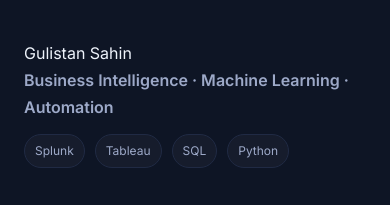
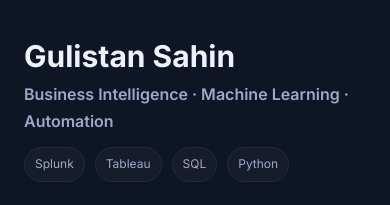
Before and after one commit to gulistansahin/gulistansahin.github.io, a plain HTML site: page index.html in a window 390 px wide. Shown: the top 205 px of the page. Drawn offline with Linux system fonts and the light colour scheme.

Commit message:
Update index.html

```diff
--- a/index.html
+++ b/index.html
@@ -36,7 +36,7 @@
       padding: 80px 40px; display: flex; flex-direction: column; justify-content: flex-start;
       background: linear-gradient(180deg, rgba(14,21,37,.97), rgba(14,21,37,.9));
     }
-    .brand { font-size: 44px; font-weight: 800; line-height: 1.2; margin-bottom: 8px; }
+    .brand { font-size: 40px; font-weight: 800; line-height: 1.1; margin-bottom: 8px; white-space: nowrap; }
     .role { font-weight: 600; color: var(--muted); margin-bottom: 12px; }
     .tagline { margin: 12px 0 28px; color: var(--muted); max-width: 260px; font-size:15px }
 
@@ -67,7 +67,7 @@
     @media (max-width: 980px) {
       .page { grid-template-columns: 1fr; }
       .sidebar { position: static; height: auto; border-bottom: 1px solid var(--line); padding: 40px 24px; }
-      .brand { font-size: 34px; white-space: normal; }
+      .brand { font-size: 30px; white-space: normal; }
       .content { padding: 40px 24px; max-width: 100%; }
     }
   </style>
@@ -75,7 +75,7 @@
 <body>
   <div class="page">
     <aside class="sidebar">
-      <div class=\"brand\">Gulistan&nbsp;Sahin</div>
+      <div class="brand">Gulistan Sahin</div>
       <div class="role">Business Intelligence · Machine Learning · Automation</div>
       <div class="chips">
         <span class="chip">Splunk</span><span class="chip">Tableau</span><span class="chip">SQL</span><span class="chip">Python</span>
```
